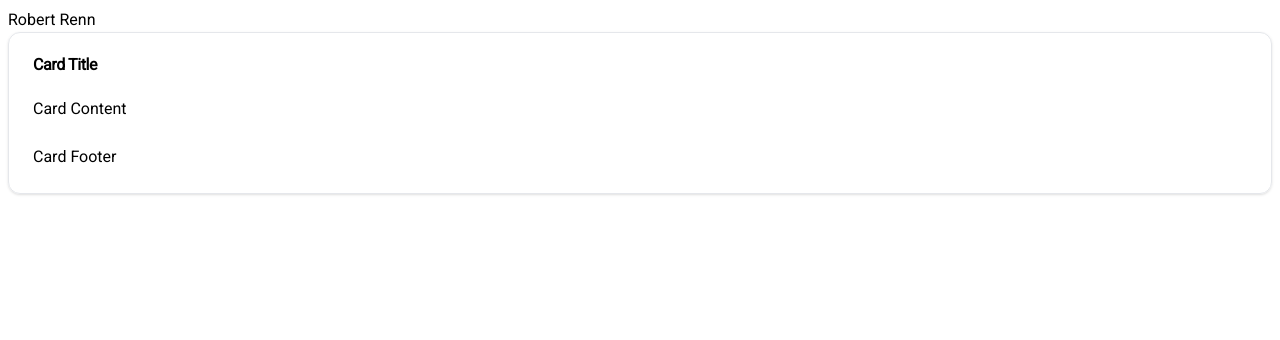
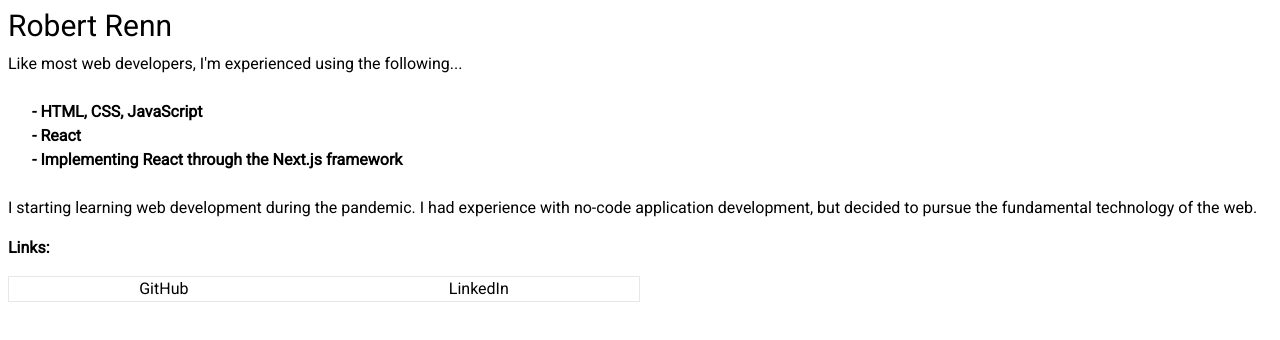
Before and after one commit to rrenn45/renn-site, a Next.js app: page / in a window 1280 px wide. Shown: the top 340 px of the page. Built offline with nearby package versions, Linux system fonts and the light colour scheme.

Commit message:
removed card content

```diff
--- a/app/page.tsx
+++ b/app/page.tsx
@@ -1,20 +1,21 @@
-'use client'
+import Link from "next/link"
 
-import {Card, CardContent, CardFooter, CardHeader, CardTitle } from "@/components/ui/card"
 
 
 export default function Home() {
-  return (<><p>Robert Renn</p>
-  <Card>
-    <CardHeader>
-      <CardTitle>Card Title</CardTitle>
-    </CardHeader>
-    <CardContent>
-      <p>Card Content</p>
-    </CardContent>
-    <CardFooter>
-      <p>Card Footer</p>
-    </CardFooter>
-  </Card>
+  return (<><h1 className="text-3xl my-2">Robert Renn</h1>
+    <p>Like most web developers, I'm experienced using the following...</p>
+    <ul className="m-6 font-bold">
+      <li>- HTML, CSS, JavaScript</li>
+      <li>- React</li>
+      <li>- Implementing React through the Next.js framework</li>
+    </ul>
+    <p>I starting learning web development during the pandemic.  I had experience with no-code application development, but decided to pursue the fundamental technology of the web.</p>
+    <p className="my-4 font-bold">Links:</p>
+    <ul className="flex w-1/2 justify-around border">
+      <li className="hover:font-bold"><Link href="https://github.com/rrenn45">GitHub</Link></li>
+      <li className="hover:font-bold"><Link href="https://www.linkedin.com/in/robert-renn-eit/">LinkedIn</Link></li>
+
+    </ul>
   </>)
 }
```
